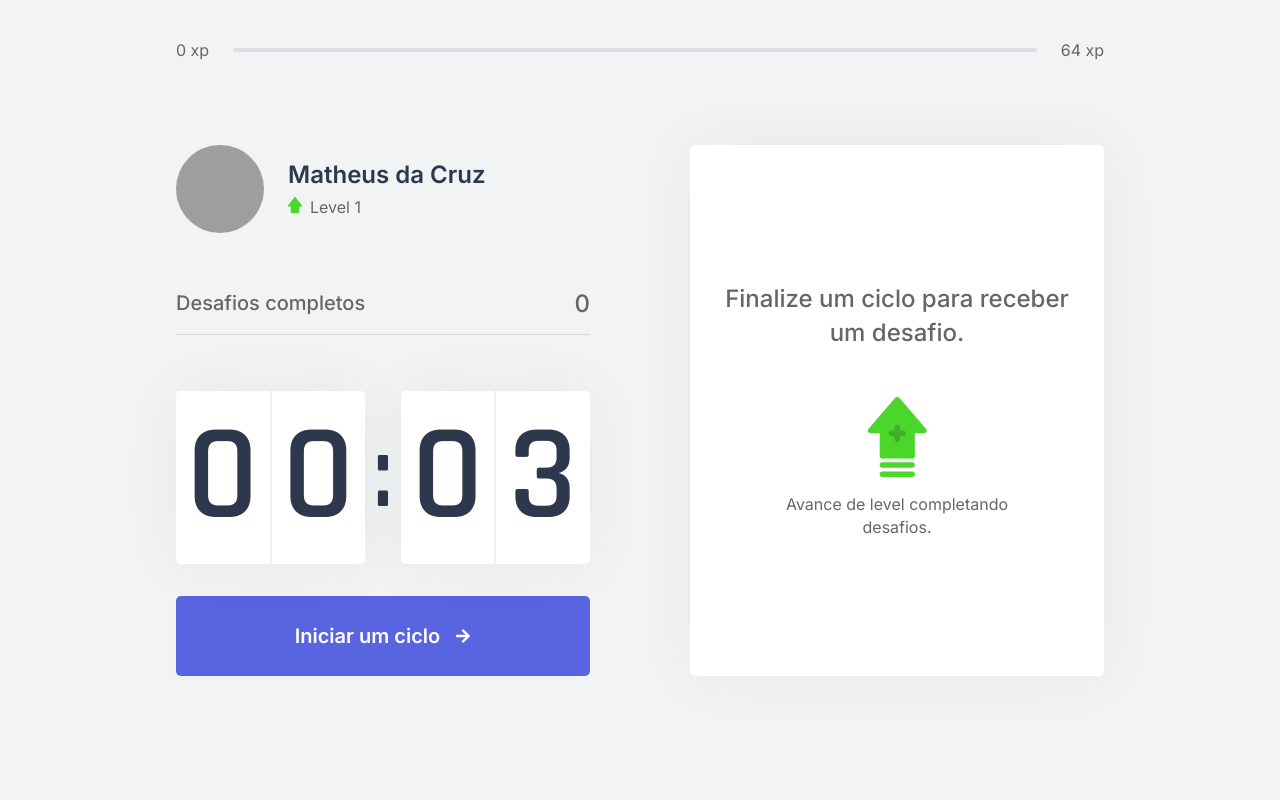
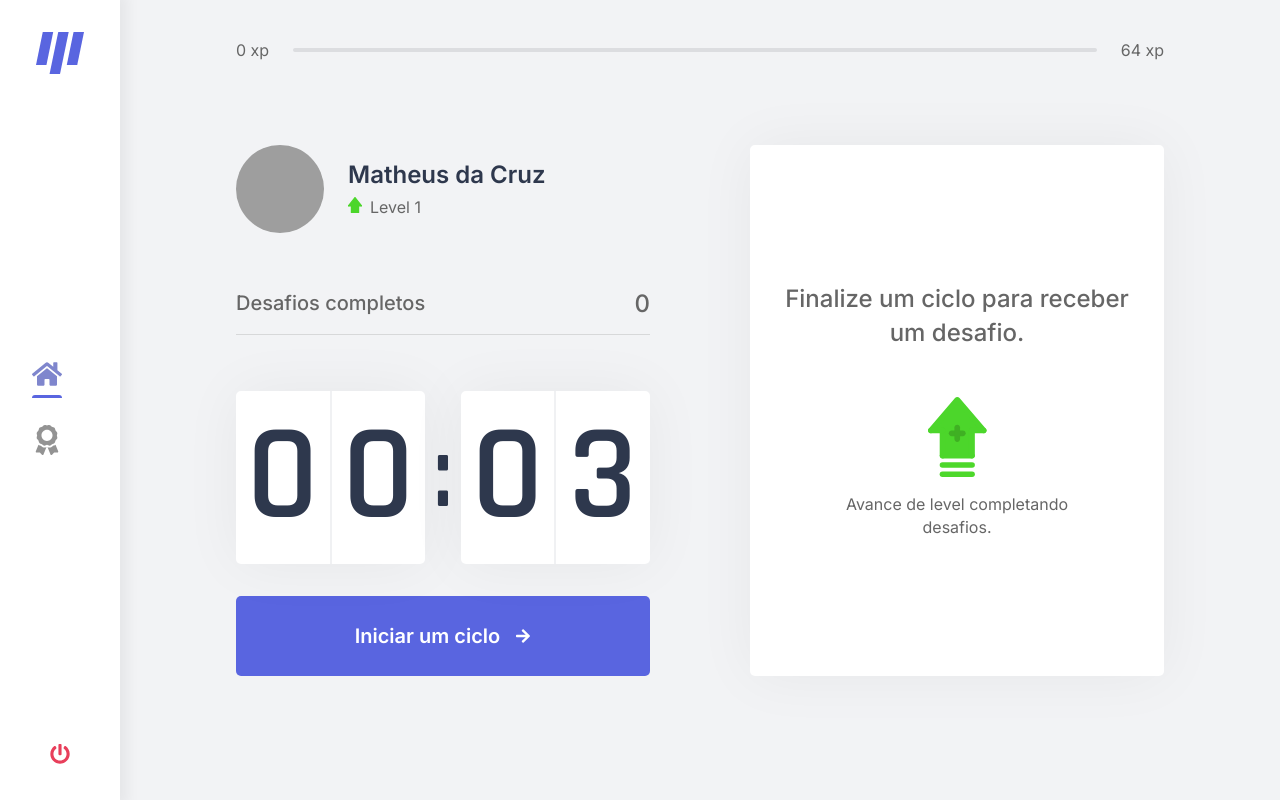
Before and after one commit to mathwcruz/move.it, a Next.js app: page / in a window 1280 px wide. Built offline with nearby package versions, Linux system fonts and the light colour scheme; grey boxes are pictures that could not be loaded.

Commit message:
feat: create side bar nav component

```diff
--- /dev/null
+++ b/src/components/ActiveLink/index.tsx
@@ -0,0 +1,26 @@
+import { ReactElement, cloneElement } from "react";
+import Link, { LinkProps } from "next/link";
+import { useRouter } from "next/router";
+
+interface ActiveLinkProps extends LinkProps {
+  children: ReactElement;
+  activeClassName: string;
+}
+
+export function ActiveLink({
+  children,
+  activeClassName,
+  ...rest
+}: ActiveLinkProps) {
+  const { asPath } = useRouter();
+
+  const className = asPath === rest.href ? activeClassName : "";
+
+  return (
+    <Link {...rest}>
+      {cloneElement(children, {
+        className,
+      })}
+    </Link>
+  );
+}
--- /dev/null
+++ b/src/components/SideBarNav/index.tsx
@@ -0,0 +1,29 @@
+import { signOut } from "next-auth/client";
+import { FaHome, FaAward, FaPowerOff } from "react-icons/fa";
+
+import { ActiveLink } from "../ActiveLink";
+
+import styles from "../../styles/components/SideBarNav.module.css";
+
+export function SideBarNav() {
+  return (
+    <aside className={styles.sideBarNav}>
+      <img src="icons/logo.svg" alt="move.it" />
+      <section>
+        <ActiveLink activeClassName={styles.active} href="/">
+          <a>
+            <FaHome color="#666666" size={30} />
+          </a>
+        </ActiveLink>
+        <ActiveLink activeClassName={styles.active} href="/leaderboard">
+          <a>
+            <FaAward style={{ marginTop: "2rem" }} color="#666666" size={30} />
+          </a>
+        </ActiveLink>
+      </section>
+      <button type="button" onClick={() => signOut()}>
+        <FaPowerOff color="#e83f5b" size={20} />
+      </button>
+    </aside>
+  );
+}
--- a/src/pages/_app.tsx
+++ b/src/pages/_app.tsx
@@ -5,7 +5,7 @@ import "../styles/global.css";
 
 function App({ Component, pageProps }: AppProps) {
   return (
-    <NextAuthProvider session={pageProps?.session}>
+    <NextAuthProvider session={pageProps.session}>
       <Component {...pageProps} />
     </NextAuthProvider>
   );
--- a/src/pages/auth.tsx
+++ b/src/pages/auth.tsx
@@ -32,7 +32,7 @@ export const getServerSideProps: GetServerSideProps = async (ctx) => {
 
   if (session) {
     res.writeHead(301, {
-      location: "http://localhost:3000/",
+      location: `${process.env.NEXTAUTH_URL}/`,
     });
     res.end();
   }
--- a/src/pages/index.tsx
+++ b/src/pages/index.tsx
@@ -11,6 +11,7 @@ import { ExperienceBar } from "../components/ExperienceBar";
 import { Profile } from "../components/Profile";
 
 import styles from "../styles/pages/Home.module.css";
+import { SideBarNav } from "../components/SideBarNav";
 
 interface HomeProps {
   level: number;
@@ -29,6 +30,8 @@ export default function Home({
       currentExperience={currentExperience}
       challengesCompleted={challengesCompleted}
     >
+      <div className={styles.sideBarNavContainer}>
+        <SideBarNav />
         <div className={styles.container}>
           <Head>
             <title>Início | move.it</title>
@@ -47,6 +50,7 @@ export default function Home({
             </section>
           </CountdownProvider>
         </div>
+      </div>
     </ChallengesProvider>
   );
 }
--- /dev/null
+++ b/src/styles/components/SideBarNav.module.css
@@ -0,0 +1,44 @@
+.sideBarNav {
+  flex: 1;
+  max-width: 7.5rem;
+  padding: 2rem;
+  background: var(--white);
+  display: flex;
+  flex-direction: column;
+  align-items: center;
+  justify-content: space-between;
+  box-shadow: 2px 0px 12px 6px rgba(0, 0, 0, 0.05);
+}
+
+.sideBarNav section a {
+  position: relative;
+}
+
+.sideBarNav section a svg {
+  opacity: 0.7;
+}
+
+.sideBarNav section a.active svg path {
+  color: var(--blue-dark);
+  opacity: 1;
+}
+
+.sideBarNav section a.active::before {
+  content: "";
+  position: absolute;
+  height: 3px;
+  width: 100%;
+  bottom: -5px;
+  border-radius: 3px 3px 0 0;
+  background: var(--blue);
+}
+
+.sideBarNav button {
+  border: 0;
+  background: transparent;
+  transition: filter 0.2s;
+}
+
+.sideBarNav button svg:hover {
+  filter: brightness(0.9);
+}
--- a/src/styles/pages/Home.module.css
+++ b/src/styles/pages/Home.module.css
@@ -1,3 +1,7 @@
+.sideBarNavContainer {
+  display: flex;
+}
+
 .container {
   height: 100vh;
   max-width: 992px;
--- /dev/null
+++ b/src/styles/pages/Leaderboard.module.css
@@ -0,0 +1,11 @@
+.sideBarNavContainer {
+  display: flex;
+}
+
+.leaderboardContainer {
+  height: 100vh;
+  max-width: 980px;
+  display: flex;
+  align-items: center;
+  justify-content: center;
+}
```
Also changed, not shown: src/pages/leaderboard.tsx (added, +14 -0 lines), public/icons/logo.svg (added). Lines whose indentation alone changed are shown as unchanged.
